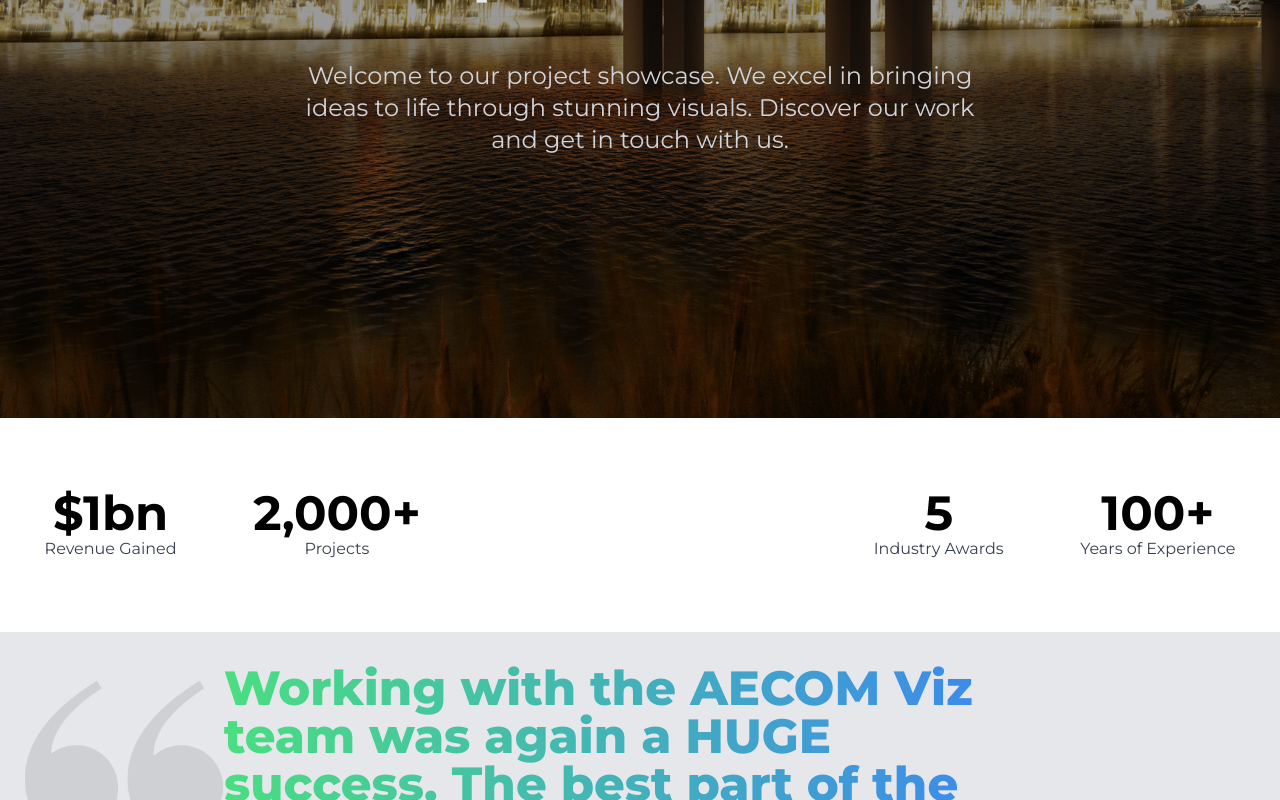
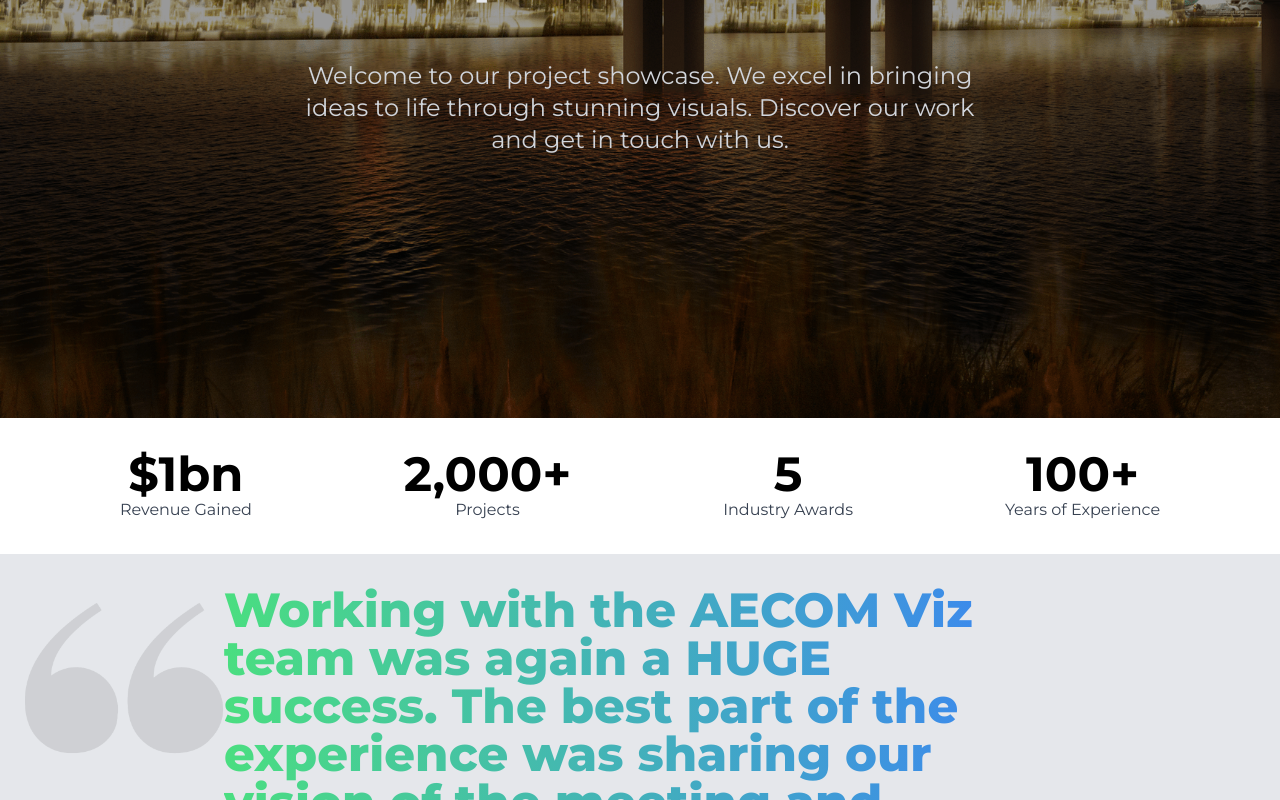
Before and after one commit to AECOMVizStudio/vizsite2024, a Next.js app: page / in a window 1280 px wide. Shown: the part 382-1182 px from the top of the page. Built offline with nearby package versions, Linux system fonts and the light colour scheme; no server answers.

Commit message:
awesome 3D model in

```diff
--- a/app/globals.css
+++ b/app/globals.css
@@ -55,6 +55,14 @@
   background-color: #19171A;
 }
 
+model-viewer {
+  border: 2px solid #ccc;
+  margin-top: 50px;
+  width: 90vw;
+  height: 600px;
+  background-color: #7e7e7e;
+}
+
 
 @layer utilities {
   .text-balance {
--- a/app/layout.tsx
+++ b/app/layout.tsx
@@ -22,7 +22,7 @@ export default function RootLayout({
     <html lang="en" className="h-full">
       <body className={`${monstserrat.className} w-full h-full flex flex-col mx-auto`}>
         <Header />
-        <main>{children}</main>
+        <main className="flex-grow">{children}</main>
         <Footer />
       </body>
     </html>
--- a/ui/components/home/HeroStats.tsx
+++ b/ui/components/home/HeroStats.tsx
@@ -1,9 +1,4 @@
-import dynamic from 'next/dynamic';
 
-const DynamicComponent = dynamic(() => import('@/ui/tools/ModelViewer'), {
-  loading: () => <p>Loading model...</p>,
-  ssr: false,
-});
 
 function HeroStats() {
   return (
@@ -18,9 +13,7 @@ function HeroStats() {
           <p className="text-gray-700">Projects</p>
         </div>
 
-        <div className="w-full md:w-auto flex justify-center">
-          <DynamicComponent />
-        </div>
+
 
         <div className="text-center">
           <h2 className="text-4xl md:text-5xl font-bold">5</h2>
--- a/ui/tools/ModelViewer.tsx
+++ b/ui/tools/ModelViewer.tsx
@@ -2,13 +2,15 @@
 import React from 'react';
 import '@google/model-viewer';
 
+const model_1 = '/models/source/GOTChicago_Ped_Bridge060.glb'
+const model_2 = '/models/source/GLB_43rdBridge.glb'
 
 const ModelViewer = () => {
   return (
     <div className='bg-transparent'>
-      <model-viewer camera-controls auto-rotate alt='a plant'
-      src='/models/source/Plam_planter_low.glb' loading='lazy'
-      className='absolute'>
+      <model-viewer camera-controls auto-rotate alt='bridge model'
+      src={model_1} loading='lazy'
+      >
       </model-viewer>
     </div>
   )
```
Also changed, not shown: app/about/page.tsx (+15 -10 lines), 2 other files (tests, documents, lock files or other folders).
